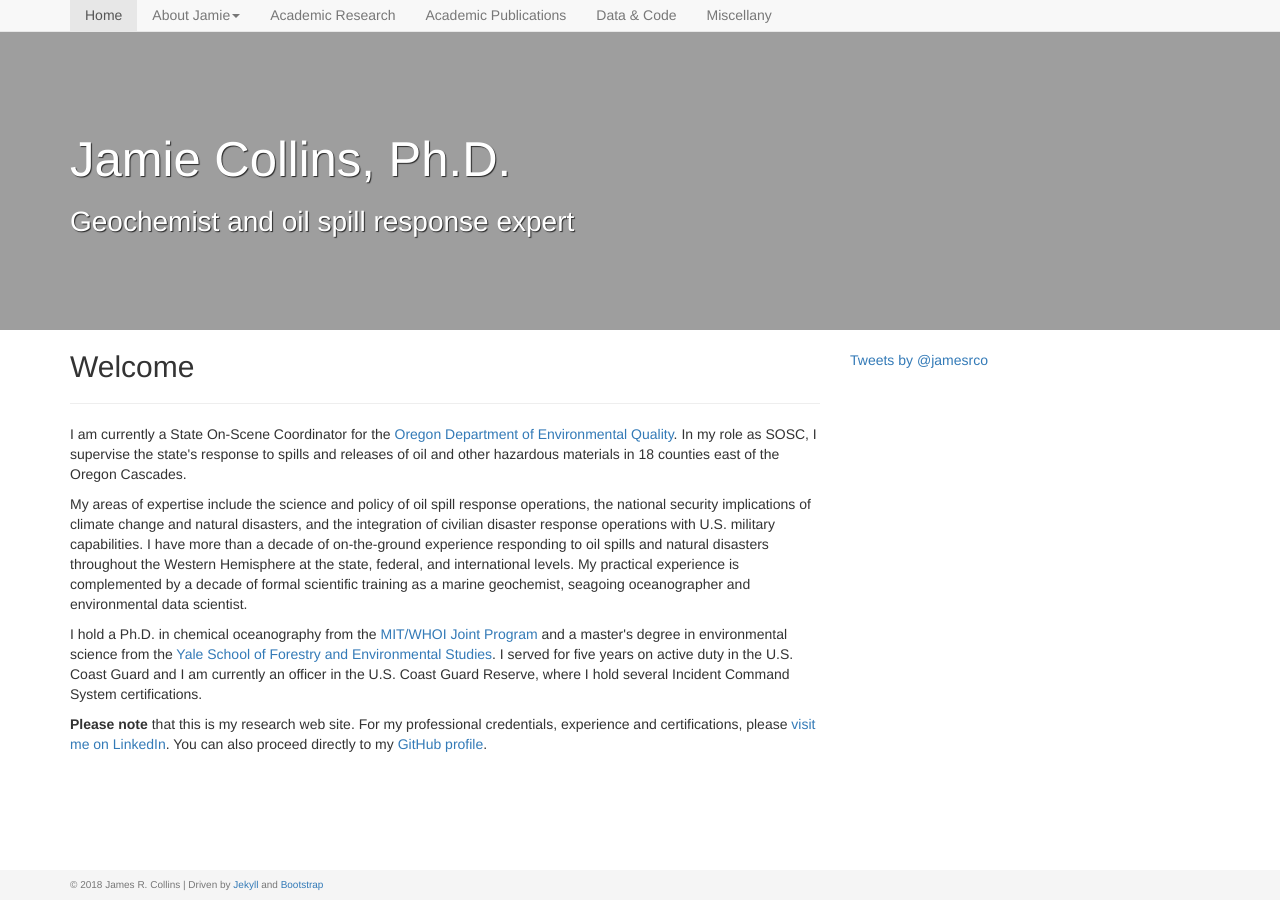
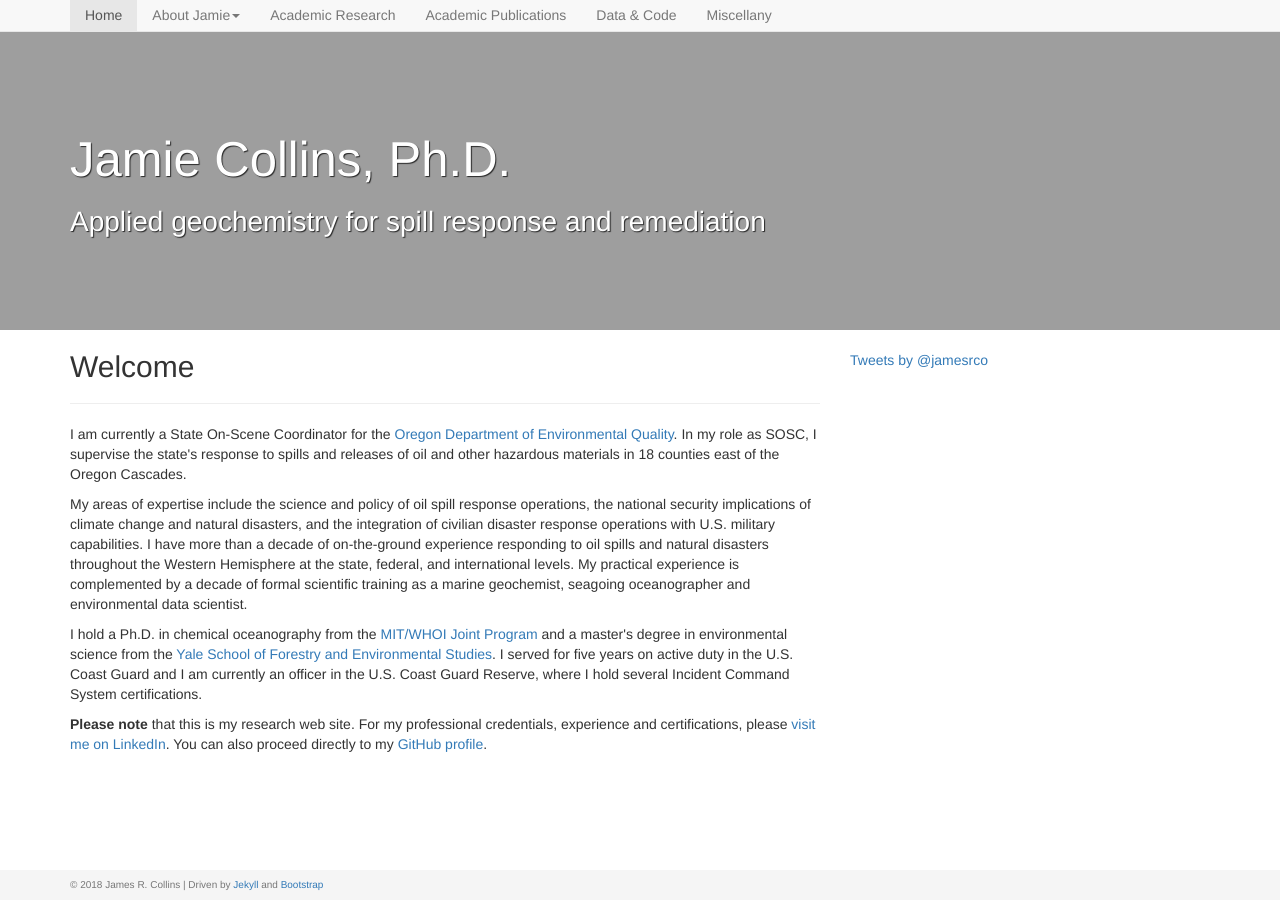
Before and after one commit to jamesrco/jamesrco.github.io, a Jekyll site: the page built from index.html, in a window 1280 px wide. Built offline with Jekyll 4.4.1, drawn with Linux system fonts in a browser that asks for light colours; nearby versions of some CDN libraries; comment, search, counter and statistics services are not loaded.

Commit message:
Tagline update

```diff
--- a/_layouts/default.html
+++ b/_layouts/default.html
@@ -74,7 +74,7 @@
     </div><!-- .carousel-inner -->
     <div class="container carousel-overlay">
         <h1>Jamie Collins, Ph.D.</h1>
-        <h3>Geochemist and oil spill response expert</h3>
+        <h3>Applied geochemistry for spill response and remediation</h3>
     </div>
 </div><!-- .carousel -->
 <!--end bg-carousel-->
--- a/_layouts/page.html
+++ b/_layouts/page.html
@@ -74,7 +74,7 @@
     </div><!-- .carousel-inner -->
     <div class="container carousel-overlay">
         <h1>Jamie Collins, Ph.D.</h1>
-        <h3>Geochemist and oil spill response expert</h3>
+        <h3>Applied geochemistry for spill response and remediation</h3>
     </div>
 </div><!-- .carousel -->
 <!--end bg-carousel-->
```
